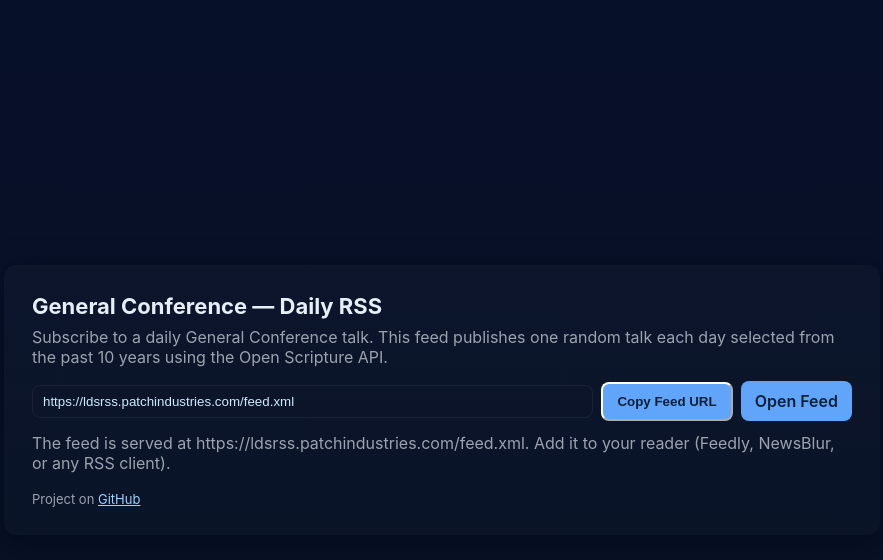
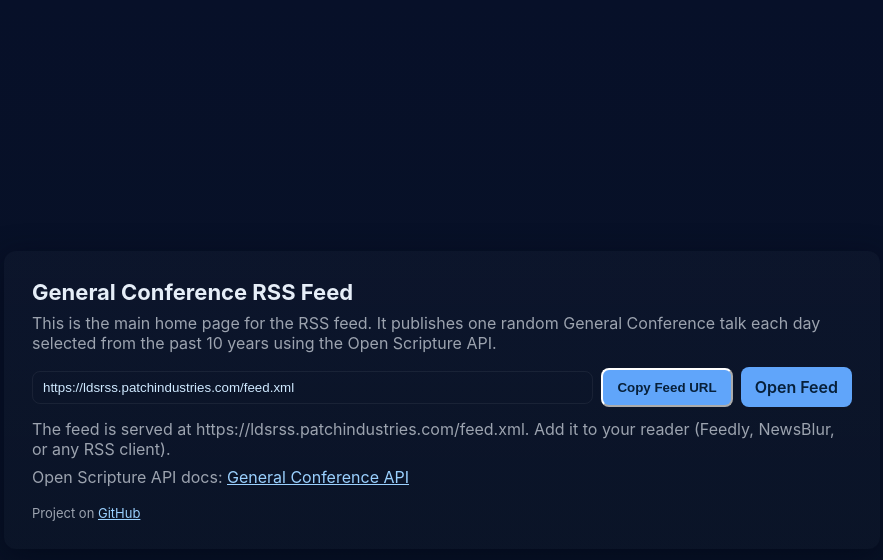
Before and after one commit to legojrp/RSS-General-Conference, a Flask app: page / in a window 1280 px wide. Shown: the top 560 px of the page, without its empty margins (198-1081 px from the left). Run offline with Flask 2, Linux system fonts and the light colour scheme.

Commit message:
changed link

```diff
--- a/main.py
+++ b/main.py
@@ -106,7 +106,7 @@ def select_next_talk():
 def make_rss(item):
     fg = FeedGenerator()
     fg.title("General Conference Daily")
-    fg.link(href="https://www.openscriptureapi.org", rel="alternate")
+    fg.link(href="https://ldsrss.patchindustries.com", rel="alternate")
     fg.description("A daily General Conference article")
     fg.language("en")
 
@@ -156,9 +156,15 @@ def feed():
 
 @app.route("/")
 def index():
-        github_url = os.environ.get("GITHUB_URL", "https://github.com/legojrp/RSS-General-Conference")
-        feed_url = os.environ.get("FEED_URL", "https://ldsrss.patchindustries.com/feed.xml")
-        return render_template("index.html", feed_url=feed_url, github_url=github_url)
+    github_url = os.environ.get("GITHUB_URL", "https://github.com/legojrp/RSS-General-Conference")
+    feed_url = os.environ.get("FEED_URL", "https://ldsrss.patchindustries.com/feed.xml")
+    openscripture_url = "https://www.openscriptureapi.org/docs/general-conference"
+    return render_template(
+        "index.html",
+        feed_url=feed_url,
+        github_url=github_url,
+        openscripture_url=openscripture_url,
+    )
 
 
 def start_scheduler():
--- a/templates/index.html
+++ b/templates/index.html
@@ -3,7 +3,7 @@
 <head>
   <meta charset="utf-8">
   <meta name="viewport" content="width=device-width,initial-scale=1">
-  <title>General Conference RSS</title>
+  <title>General Conference RSS Feed</title>
   <style>
     :root{--bg:#0f1724;--card:#111827;--accent:#60a5fa;--muted:#9ca3af;color-scheme:dark}
     body{margin:0;font-family:Inter,system-ui,-apple-system,Segoe UI,Roboto,'Helvetica Neue',Arial;background:linear-gradient(180deg,#071029 0%,#081223 100%);color:#e6eef8;display:flex;align-items:center;justify-content:center;height:100vh}
@@ -19,14 +19,15 @@
 </head>
 <body>
   <div class="card">
-    <h1>General Conference — Daily RSS</h1>
-    <p>Subscribe to a daily General Conference talk. This feed publishes one random talk each day selected from the past 10 years using the Open Scripture API.</p>
+    <h1>General Conference RSS Feed</h1>
+    <p>This is the main home page for the RSS feed. It publishes one random General Conference talk each day selected from the past 10 years using the Open Scripture API.</p>
     <div class="feed">
       <input class="copy" id="feedurl" value="{{ feed_url }}" readonly style="flex:1" />
       <button class="btn" id="copyBtn">Copy Feed URL</button>
       <a class="btn" href="{{ feed_url }}" target="_blank" rel="noopener">Open Feed</a>
     </div>
     <p style="margin-top:12px">The feed is served at <span class="link">{{ feed_url }}</span>. Add it to your reader (Feedly, NewsBlur, or any RSS client).</p>
+    <p>Open Scripture API docs: <a href="{{ openscripture_url }}" class="link" target="_blank" rel="noopener">General Conference API</a></p>
     <footer>Project on <a href="{{ github_url }}" class="link" target="_blank" rel="noopener">GitHub</a></footer>
   </div>
 
```
